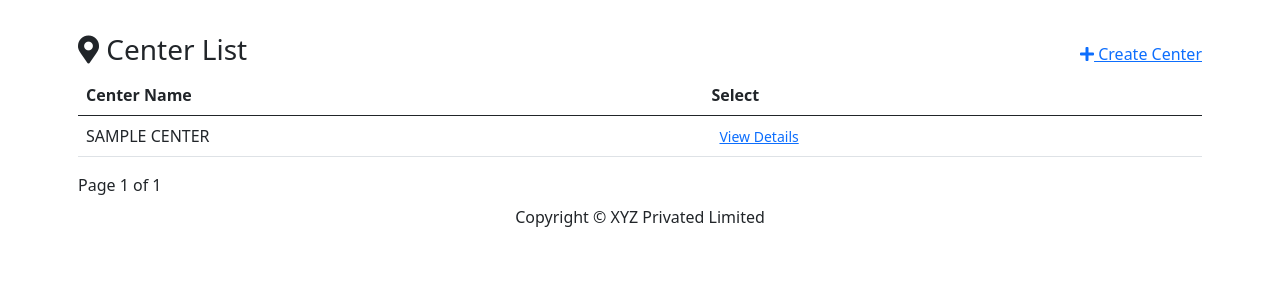
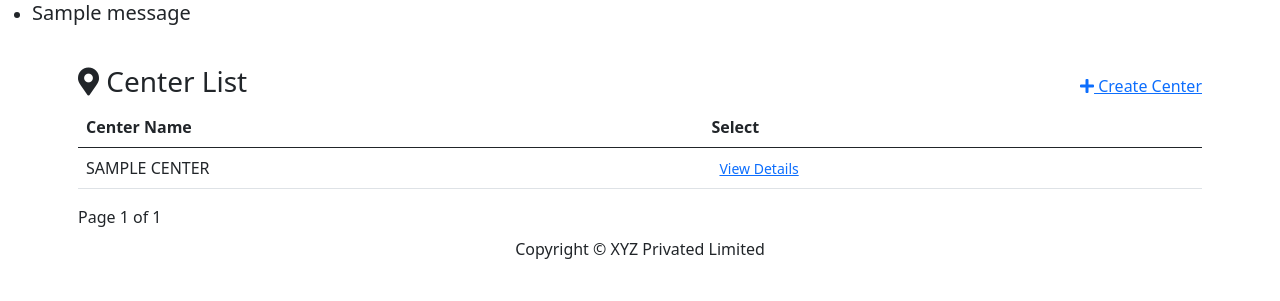
Before and after one commit to mahammadmurad/vaccination, a Django app: page /center/ in a window 1280 px wide. Shown: the part 75-376 px from the top of the page. Run offline with Django 5.2, Linux system fonts and the light colour scheme; tables that the repository leaves empty hold one stand-in row (values such as "Sample post"); one stand-in notice (Sample message) is shown.

Commit message:
messages added to  views

```diff
--- a/center/views.py
+++ b/center/views.py
@@ -7,6 +7,8 @@ from django.urls import reverse
 from django.contrib import messages
 from django.views.generic import ListView, DetailView, CreateView, UpdateView, DeleteView
 from django.core.paginator import Paginator
+from django.contrib import messages
+from django.contrib.messages.views import SuccessMessageMixin
 
 def center_list(request):
     centers = Center.objects.all().order_by('name')
@@ -31,7 +33,9 @@ def create_center(request):
         form = CenterForm(request.POST)
         if form.is_valid():
             form.save()
+            messages.success(request, 'Vaccination Center has been created successfully')
             return HttpResponseRedirect(reverse('center:list'))
+        messages.error(request, 'Please enter valid data')
         return render(request, "center/create_center.html", {'form': form})
 
     context = {
@@ -51,7 +55,9 @@ def update_center(request, pk):
         form = CenterForm(request.POST, instance=center)
         if form.is_valid():
             form.save()
+            messages.success(request, 'Vaccination Center updated successfully')
             return HttpResponseRedirect(reverse("center:detail", kwargs={'pk': center.pk}))
+        messages.error(request, "Please enter valid data")
         return render(request, "center/update_center.html", {'form': form})
     context = {"form": CenterForm(instance=center)}
 
@@ -102,10 +108,11 @@ class StorageDetail(DetailView):
         return context
 
 
-class StorageCreate(CreateView):
+class StorageCreate(SuccessMessageMixin, CreateView):
     model = Storage
     form_class = StorageForm
     template_name = "storage/storage_create.html"
+    success_message = 'Storage created successfully'
 
     def get_form_kwargs(self):
         kwargs = super().get_form_kwargs()
@@ -122,10 +129,11 @@ class StorageCreate(CreateView):
         )
 
 
-class StorageUpdate(UpdateView):
+class StorageUpdate(SuccessMessageMixin, UpdateView):
     model = Storage
     form_class = StorageForm
     template_name = "storage/storage_update.html"
+    success_message = "Storage updated successfully"
 
     def get_form_kwargs(self):
         kwargs = super().get_form_kwargs()
@@ -135,9 +143,10 @@ class StorageUpdate(UpdateView):
     def get_success_url(self) -> str:
         return reverse("center:storage_list", kwargs={"center_id": self.get_object().center.id})
 
-class StorageDelete(DeleteView):
+class StorageDelete(SuccessMessageMixin, DeleteView):
     model = Storage
     template_name = "storage/storage_delete.html"
+    success_message = "Storage deleted successfully"
 
     def get_success_url(self) -> str:
         return reverse("center:storage_list", kwargs={"center_id": self.get_object().center.id})
--- a/templates/base/layout.html
+++ b/templates/base/layout.html
@@ -58,6 +58,7 @@
             </div>
         </nav>
     </header>
+    {% include 'components/message.html' %}
 
     <div class="container main-content mt-2 p-2">
         {% block content %}
--- /dev/null
+++ b/templates/components/message.html
@@ -0,0 +1,10 @@
+{% if messages %}
+<ul class="messages">
+    {% for message in messages %}
+    <li {% if message.tags %} class="{{ message.tags }}" {% endif %}>
+        {% if message.level == DEFAULT_MESSAGE_LEVELS.ERROR %}{% endif %}
+        <h5>{{ message }}</h5>
+    </li>
+    {% endfor %}
+</ul>
+{% endif %}
```
Also changed, not shown: vaccine/views.py (+8 -2 lines).
